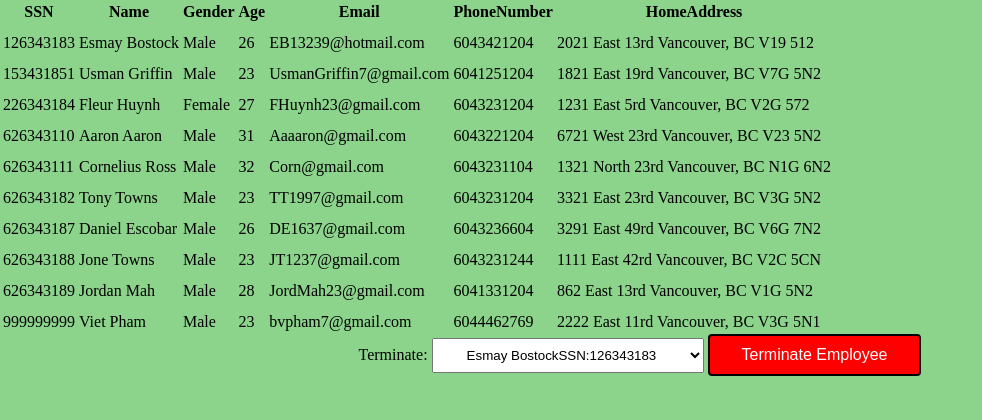
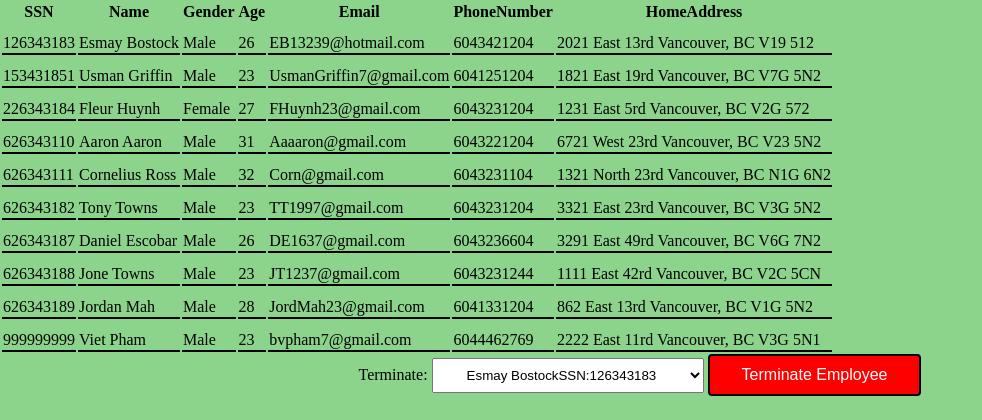
Before and after one commit to vpham04/CityPost, a PHP site: page /manager.php in a window 1280 px wide. Shown: the part 178-598 px from the top of the page, without its empty margins (0-982 px from the left). Run offline with PHP 8.4, Linux system fonts and the light colour scheme; a user stored in the database is signed in; data comes from the database, SQL or seed files in the repository.

Commit message:
Made manager page more readable

```diff
--- a/src/manager.php
+++ b/src/manager.php
@@ -11,6 +11,9 @@ session_start();
     <style>
         td {
             padding-top: 10px;
+            border-bottom-style: solid;
+            border-bottom-color: black;
+            border-bottom-width: 2px;
         }
 
         #terminate-button {
```
